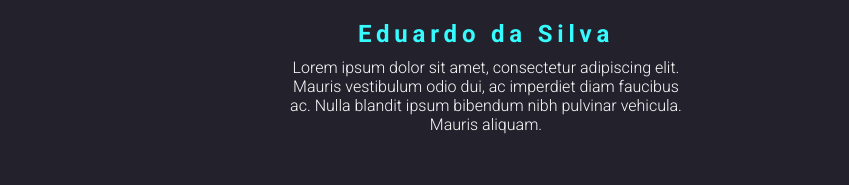
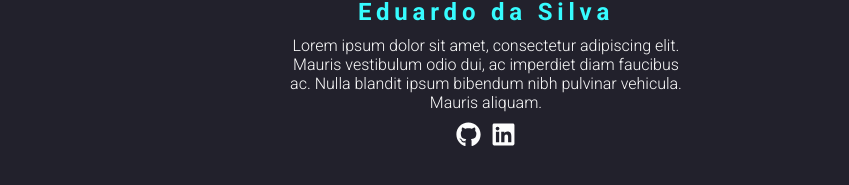
Before and after one commit to eidiinnn/personal-site, a React (Create React App) app: page / in a window 1280 px wide. Shown: the part 1219-1404 px from the top of the page, without its empty margins (154-1003 px from the left). Built offline with nearby package versions, Linux system fonts and the light colour scheme.

Commit message:
add github and linkedin icons

```diff
--- a/src/components/sobre/sobre.css
+++ b/src/components/sobre/sobre.css
@@ -31,9 +31,23 @@
   font-weight: 300;
   margin: 0px;
 }
+.sobre-icons-container {
+  display: flex;
+  flex-direction: row;
+  margin-top: 5px;
+}
+.sobre-icons {
+  font-size: 25px;
+  padding: 5px;
+  color: var(--white-color);
+}
 
 @media only screen and (max-width: 480px) {
   .sobre-container {
     max-width: 300px;
   }
+  .sobre-icons {
+    font-size: 33px;
+    margin: 5px;
+  }
 }
--- a/src/components/sobre/sobre.js
+++ b/src/components/sobre/sobre.js
@@ -1,4 +1,5 @@
 import React, { Component } from "react";
+import { FaGithub, FaLinkedin } from "react-icons/fa";
 import "./sobre.css";
 
 export default class Sobre extends Component {
@@ -13,6 +14,14 @@ export default class Sobre extends Component {
             odio dui, ac imperdiet diam faucibus ac. Nulla blandit ipsum bibendum nibh
             pulvinar vehicula. Mauris aliquam.
           </p>
+          <div className="sobre-icons-container">
+            <a href="https://github.com/eidiinnn">
+              <FaGithub className="sobre-icons" />
+            </a>
+            <a href="https://www.linkedin.com/in/eduardo-silva-pn">
+              <FaLinkedin className="sobre-icons" />
+            </a>
+          </div>
         </div>
       </section>
     );
```
